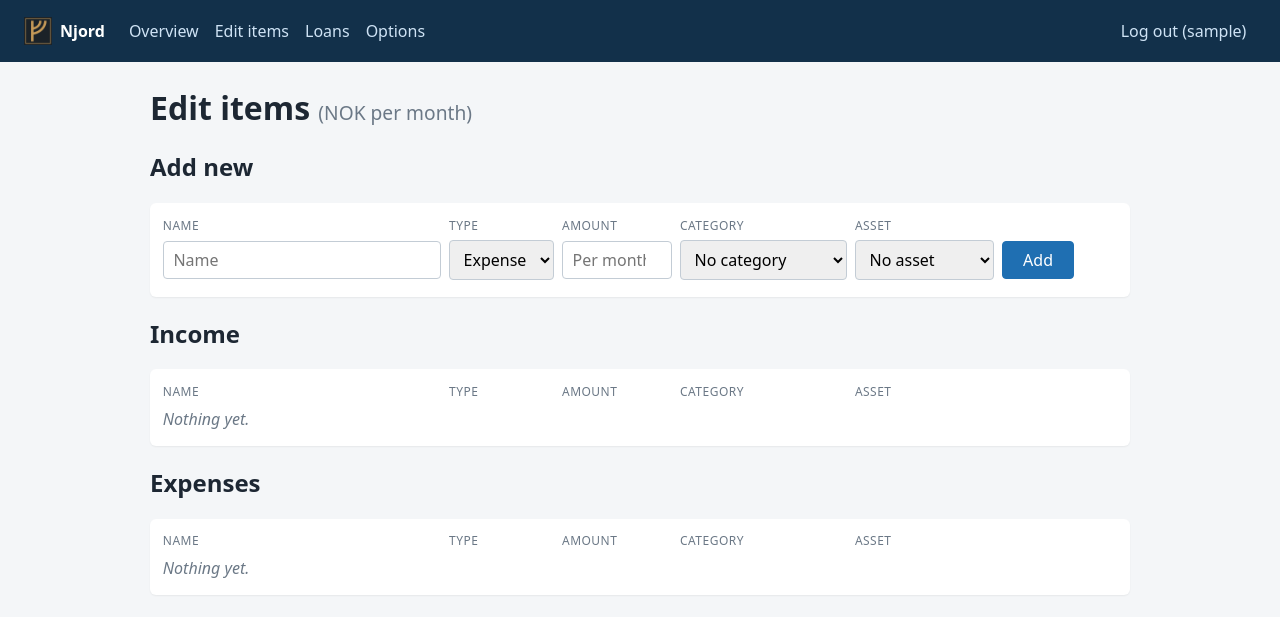
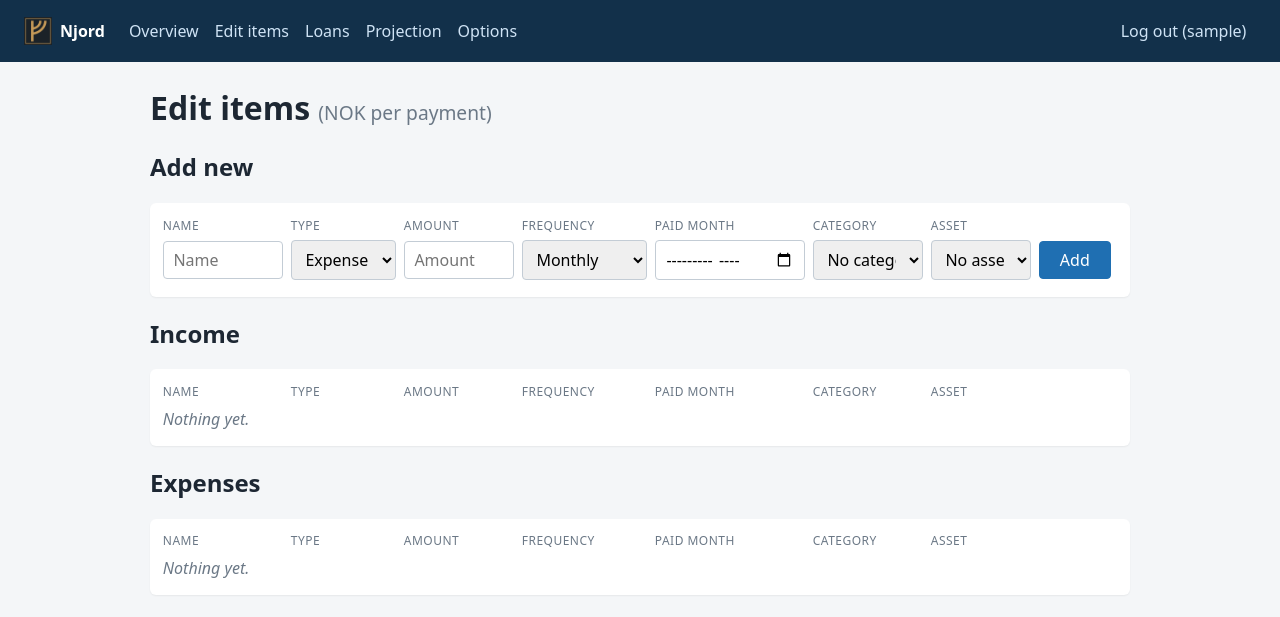
Before and after one commit to swearhouse/Njord, a Flask app: page /items in a window 1280 px wide. Shown: the top 617 px of the page. Run offline with Flask 3, Linux system fonts and the light colour scheme; the visitor is signed in with stand-in values (Sample User, id 1).

Commit message:
Projections

```diff
--- a/src/njord/app.py
+++ b/src/njord/app.py
@@ -101,6 +101,11 @@ def validate_import_data(data):
         amount = item.get("amount")
         if not _valid_import_number(amount):
             return "Each item's amount must be a non-negative number."
+        if item.get("every", 1) not in FREQUENCY_LABELS or isinstance(item.get("every"), bool):
+            return "Each item's frequency must be a known number of months."
+        start = item.get("start", "")
+        if not isinstance(start, str) or (start and not valid_month(start)):
+            return "Each item's paid month must look like 2026-03 or be empty."
         category = item.get("category", "")
         if not isinstance(category, str) or (category and category not in ALL_CATEGORIES):
             return "Each item's category must be a known category or empty."
@@ -142,6 +147,69 @@ def get_secret_key():
     return SECRET_FILE.read_text().strip()
 
 
+FREQUENCY_LABELS = {1: "Monthly", 2: "Every 2 months", 3: "Quarterly", 4: "Every 4 months",
+                    6: "Every 6 months", 12: "Yearly", 24: "Every 2 years"}
+FREQUENCIES = list(FREQUENCY_LABELS.items())
+
+
+def valid_month(value):
+    return len(value) == 7 and value[:4].isdigit() and value[4] == "-" \
+        and value[5:].isdigit() and 1 <= int(value[5:]) <= 12 and int(value[:4]) >= 1900
+
+
+def pays_in(item, year, month):
+    """True if a dated recurring item is paid in the given month."""
+    start = item.get("start")
+    if not start:
+        return False
+    diff = (year - int(start[:4])) * 12 + month - int(start[5:])
+    return diff % item.get("every", 1) == 0
+
+
+def project(items, loans, months, today=None):
+    """Month-by-month cash flow. Irregular items without a paid month are averaged."""
+    today = today or date.today()
+    schedules = [loan_schedule(l, today) for l in loans]
+    out = []
+    cumulative = 0.0
+    for n in range(1, months + 1):
+        year, month = _add_months(today, n)
+        income, expenses, lines = 0.0, 0.0, []
+        for i in items:
+            every = i.get("every", 1)
+            if every == 1:
+                amount = i["amount"]
+            elif i.get("start"):
+                amount = i["amount"] if pays_in(i, year, month) else 0.0
+            else:
+                amount = i["amount"] / every
+            if amount <= 0:
+                continue
+            if i["type"] == "income":
+                income += amount
+            else:
+                expenses += amount
+            if every > 1 and i.get("start"):
+                lines.append({"name": i["name"], "type": i["type"], "amount": amount})
+        for l, rows in zip(loans, schedules):
+            if n <= len(rows):
+                expenses += rows[n - 1]["payment"]
+        cumulative += income - expenses
+        out.append({"label": f"{calendar.month_name[month]} {year}", "income": income,
+                    "expenses": expenses, "net": income - expenses,
+                    "cumulative": cumulative, "lines": lines})
+    return out
+
+
+def monthly_items(items):
+    """Copies of items whose amount is the monthly equivalent, keeping the original as 'paid'."""
+    out = []
+    for i in items:
+        every = i.get("every", 1)
+        out.append({**i, "paid": i["amount"], "every": every, "amount": i["amount"] / every})
+    return out
+
+
 def parse_item(form, asset_ids):
     name = form.get("name", "").strip()
     kind = form.get("type", "")
@@ -157,12 +225,21 @@ def parse_item(form, asset_ids):
         return None, "Type must be income or expense."
     if amount < 0:
         return None, "Amount can't be negative."
+    try:
+        every = int(form.get("every", "1") or 1)
+    except ValueError:
+        every = 0
+    if every not in FREQUENCY_LABELS:
+        return None, "Unknown frequency."
+    start = form.get("start", "").strip()
+    if start and not valid_month(start):
+        return None, "Paid month must look like 2026-03."
     if category and category not in ALL_CATEGORIES:
         return None, "Unknown category."
     if asset_id and asset_id not in asset_ids:
         return None, "Unknown asset."
-    return {"name": name, "type": kind, "amount": amount, "category": category,
-            "asset_id": asset_id or None}, None
+    return {"name": name, "type": kind, "amount": amount, "every": every, "start": start,
+            "category": category, "asset_id": asset_id or None}, None
 
 
 def _number(form, field, label, minimum=0.0, maximum=None):
@@ -320,6 +397,10 @@ def create_app():
             return view(*args, **kwargs)
         return wrapped
 
+    @app.context_processor
+    def inject_frequencies():
+        return {"frequencies": FREQUENCIES}
+
     @app.template_filter("money")
     def money(value):
         return f"{value:,.2f}".replace(",", " ")
@@ -351,7 +432,7 @@ def create_app():
         mode = request.args.get("group", "none")
         if mode not in ("none", "asset", "category"):
             mode = "none"
-        items = data["items"]
+        items = monthly_items(data["items"])
         loans = data.get("loans", [])
         income = [i for i in items if i["type"] == "income"]
         expenses = [i for i in items if i["type"] == "expense"] + loan_expenses(loans)
@@ -366,6 +447,22 @@ def create_app():
             pie_asset=pie_slices(expenses, "asset", assets),
             pie_category=pie_slices(expenses, "category", assets),
             total_in=total_in, total_out=total_out, left=total_in - total_out)
+
+    @app.get("/projection")
+    @login_required
+    def projection():
+        data = load_data()
+        try:
+            months = int(request.args.get("months", "12"))
+        except ValueError:
+            months = 12
+        if months not in (12, 24, 36, 60):
+            months = 12
+        loans = [l for l in data.get("loans", []) if l["balance"] > 0.005]
+        rows = project(data["items"], loans, months)
+        undated = [i for i in data["items"] if i.get("every", 1) > 1 and not i.get("start")]
+        return render_template("projection.html", currency=data["currency"], rows=rows,
+                               months=months, undated=undated)
 
     @app.get("/options")
     @login_required
--- a/src/njord/static/style.css
+++ b/src/njord/static/style.css
@@ -37,7 +37,7 @@ main { max-width: 980px; }
 .card { background: #fff; border-radius: 6px; padding: .6rem .8rem; margin-bottom: 1rem; box-shadow: 0 1px 2px rgba(0,0,0,.06); }
 .item-row, .item-head {
   display: grid; gap: .5rem; align-items: center; padding: .25rem 0;
-  grid-template-columns: minmax(120px, 2fr) 105px 110px minmax(110px, 1.2fr) minmax(100px, 1fr) 4.5rem 2.2rem;
+  grid-template-columns: minmax(120px, 2fr) 105px 110px 125px 150px minmax(110px, 1.2fr) minmax(100px, 1fr) 4.5rem 2.2rem;
 }
 .item-row + .item-row { border-top: 1px solid #eef1f4; }
 .item-head { font-size: .75rem; text-transform: uppercase; letter-spacing: .04em; color: #6b7886; padding-bottom: .1rem; }
--- a/src/njord/templates/_macros.html
+++ b/src/njord/templates/_macros.html
@@ -4,7 +4,11 @@
     <option value="income" {{ 'selected' if i and i.type == 'income' }}>Income</option>
     <option value="expense" {{ 'selected' if not i or i.type == 'expense' }}>Expense</option>
   </select>
-  <input name="amount" type="number" step="0.01" min="0" placeholder="Per month" aria-label="Amount per month" value="{{ i.amount if i else '' }}" required>
+  <input name="amount" type="number" step="0.01" min="0" placeholder="Amount" aria-label="Amount per payment" value="{{ i.amount if i else '' }}" required>
+  <select name="every" aria-label="Frequency">
+    {% for months, label in frequencies %}<option value="{{ months }}" {{ 'selected' if (i.every if i and i.every else 1) == months }}>{{ label }}</option>{% endfor %}
+  </select>
+  <input name="start" type="month" aria-label="A month it was paid" title="A month it was paid (past or upcoming). Used to find the next payment dates." value="{{ i.start if i and i.start else '' }}">
   <select name="category" aria-label="Category">
     <option value="">No category</option>
     {% for group, names in categories.items() %}
--- a/src/njord/templates/base.html
+++ b/src/njord/templates/base.html
@@ -16,6 +16,7 @@
       <a href="{{ url_for('overview') }}">Overview</a>
       <a href="{{ url_for('items') }}">Edit items</a>
       <a href="{{ url_for('loans') }}">Loans</a>
+      <a href="{{ url_for('projection') }}">Projection</a>
       <a href="{{ url_for('options') }}">Options</a>
     </nav>
     <form method="post" action="{{ url_for('logout') }}"><button class="link">Log out ({{ session.user }})</button></form>
--- a/src/njord/templates/items.html
+++ b/src/njord/templates/items.html
@@ -1,7 +1,7 @@
 {% extends "base.html" %}
 {% from "_macros.html" import fields, row with context %}
 {% macro head() %}
-<div class="item-head"><span>Name</span><span>Type</span><span>Amount</span><span>Category</span><span>Asset</span><span></span><span></span></div>
+<div class="item-head"><span>Name</span><span>Type</span><span>Amount</span><span>Frequency</span><span>Paid month</span><span>Category</span><span>Asset</span><span></span><span></span></div>
 {% endmacro %}
 {% macro group(title, kind, rows) %}
 <h2>{{ title }}</h2>
@@ -12,7 +12,7 @@
 </div>
 {% endmacro %}
 {% block content %}
-<h1>Edit items <small>({{ currency }} per month)</small></h1>
+<h1>Edit items <small>({{ currency }} per payment)</small></h1>
 
 <h2>Add new</h2>
 <div class="card">
--- a/src/njord/templates/overview.html
+++ b/src/njord/templates/overview.html
@@ -10,7 +10,7 @@
   <tr><td{% if g.label %} class="indent"{% endif %}>{{ i.name }}{% if i.loan %} <small>loan</small>{% endif %}
         {% if mode != 'category' and i.category %}<small>{{ i.category }}</small>{% endif %}
         {% if mode != 'asset' and i.asset_id in asset_names %}<small>{{ asset_names[i.asset_id] }}</small>{% endif %}</td>
-      <td class="num">{{ i.amount|money }} {{ currency }}</td></tr>
+      <td class="num">{{ i.amount|money }} {{ currency }}{% if i.every and i.every != 1 %}<br><small>{{ i.paid|money }} {{ currency }} &middot; {{ frequencies|selectattr(0, 'equalto', i.every)|map(attribute=1)|first|lower }}</small>{% endif %}</td></tr>
   {% endfor %}
   {% else %}
   <tr><td colspan="2"><em>Nothing yet</em></td></tr>
@@ -42,7 +42,7 @@
 </div>
 {% endmacro %}
 {% block content %}
-<h1>Monthly overview <small>({{ currency }})</small></h1>
+<h1>Monthly overview <small>({{ currency }}, irregular items averaged per month)</small></h1>
 <div class="summary">
   <div><span>In</span><b class="pos">{{ total_in|money }} {{ currency }}</b></div>
   <div><span>Out</span><b class="neg">{{ total_out|money }} {{ currency }}</b></div>
```
Also changed, not shown: src/njord/templates/projection.html (added, +28 -0 lines), tests/test_app.py (+24 -0 lines).
